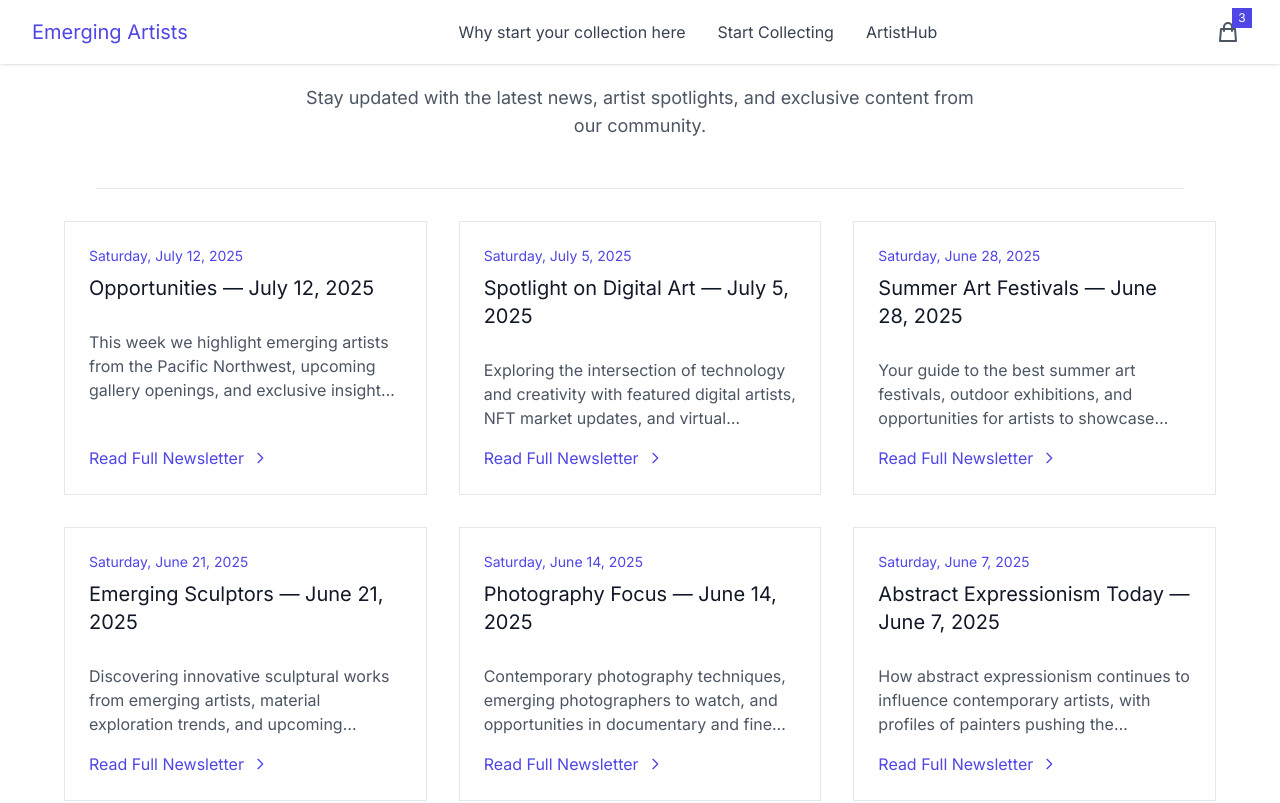
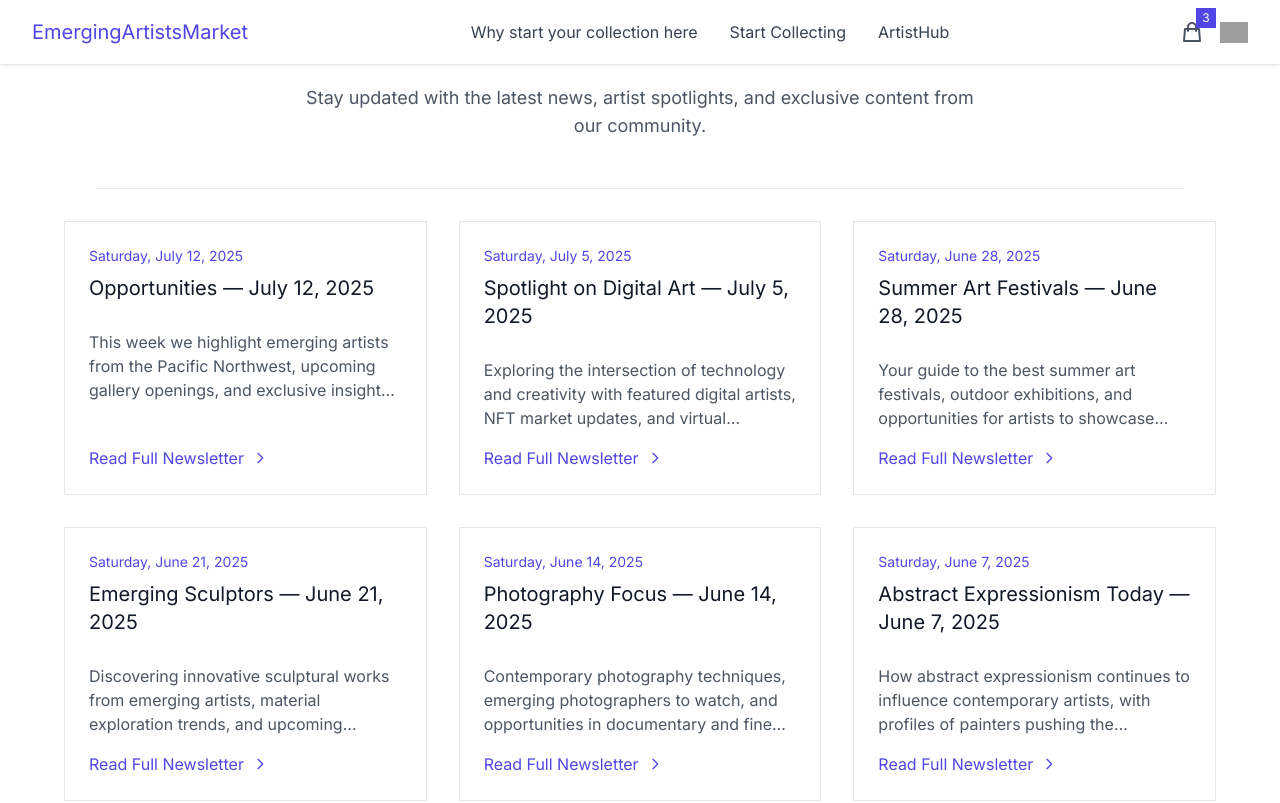
Before and after one commit to francograaff/emerging-artists, a Next.js app: page /newsletters in a window 1280 px wide. Shown: the top 803 px of the page. Built offline with nearby package versions, Linux system fonts and the light colour scheme; grey boxes are pictures that could not be loaded.

Commit message:
add IG Logo

```diff
--- a/src/components/layout/Header.tsx
+++ b/src/components/layout/Header.tsx
@@ -1,6 +1,7 @@
 "use client";
 import Link from 'next/link';
 import CartButton from '@/components/cart/CartButton';
+import Image from 'next/image';
 
 export default function Header() {
   return (
@@ -13,7 +14,7 @@ export default function Header() {
             className="text-xl font-bold text-indigo-600 hover:text-indigo-700 transition-colors"
             style={{ color: '#4f46e5' }} // Explicit color to override any CSS rules
           >
-            Emerging Artists
+            EmergingArtistsMarket
           </Link>
 
           {/* Navigation */}
@@ -47,10 +48,20 @@ export default function Header() {
             </Link>
           </nav>
 
-          {/* Cart Button */}
-          <CartButton itemCount={3} />
-        </div>
-      </div>
-    </header>
+          <div className="flex items-center gap-2">
+            <CartButton itemCount={3} />
+            <a
+              href="https://www.instagram.com/"
+              target="_blank"
+              rel="noopener noreferrer"
+              aria-label="Visit our Instagram"
+            >
+              <Image src="/instagramLogo.svg" alt="Instagram Logo" width={28} height={28} />
+            </a>
+          </div>
+
+         </div>
+       </div>
+     </header>
   );
 }
--- a/src/components/newsletters/NewslettersArchive.tsx
+++ b/src/components/newsletters/NewslettersArchive.tsx
@@ -32,7 +32,7 @@ export default function NewslettersArchive() {
           <div className="border-t border-gray-200 my-8"></div>
         </div>
 
-        {/* Footeer */}
+        {/* Footer */}
         <footer className="text-center mt-12 pt-8">
           <p className="text-gray-500" style={{ color: '#6B7280' }}>
             Subscribe to receive our weekly newsletter directly in your inbox.
```
